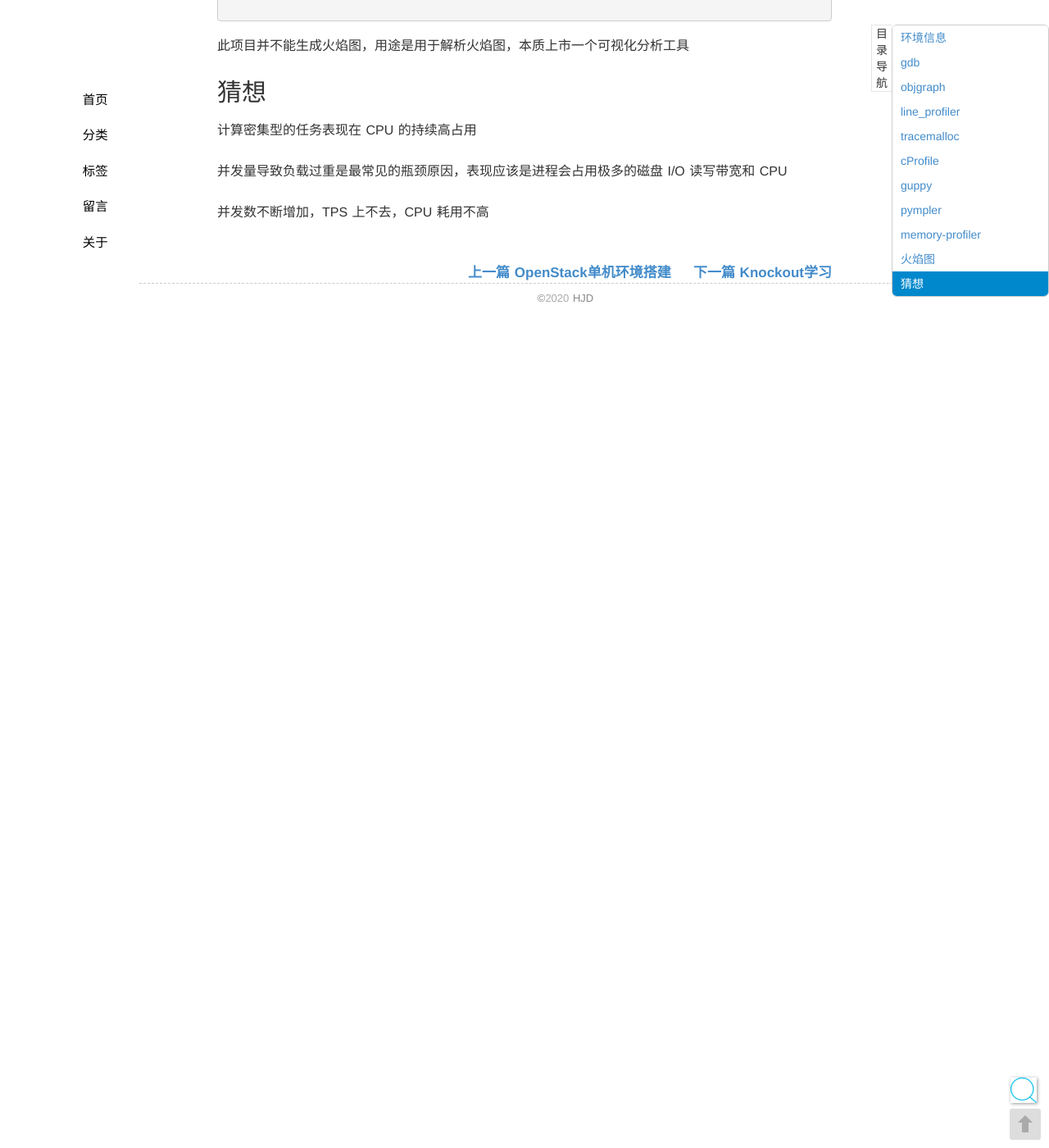
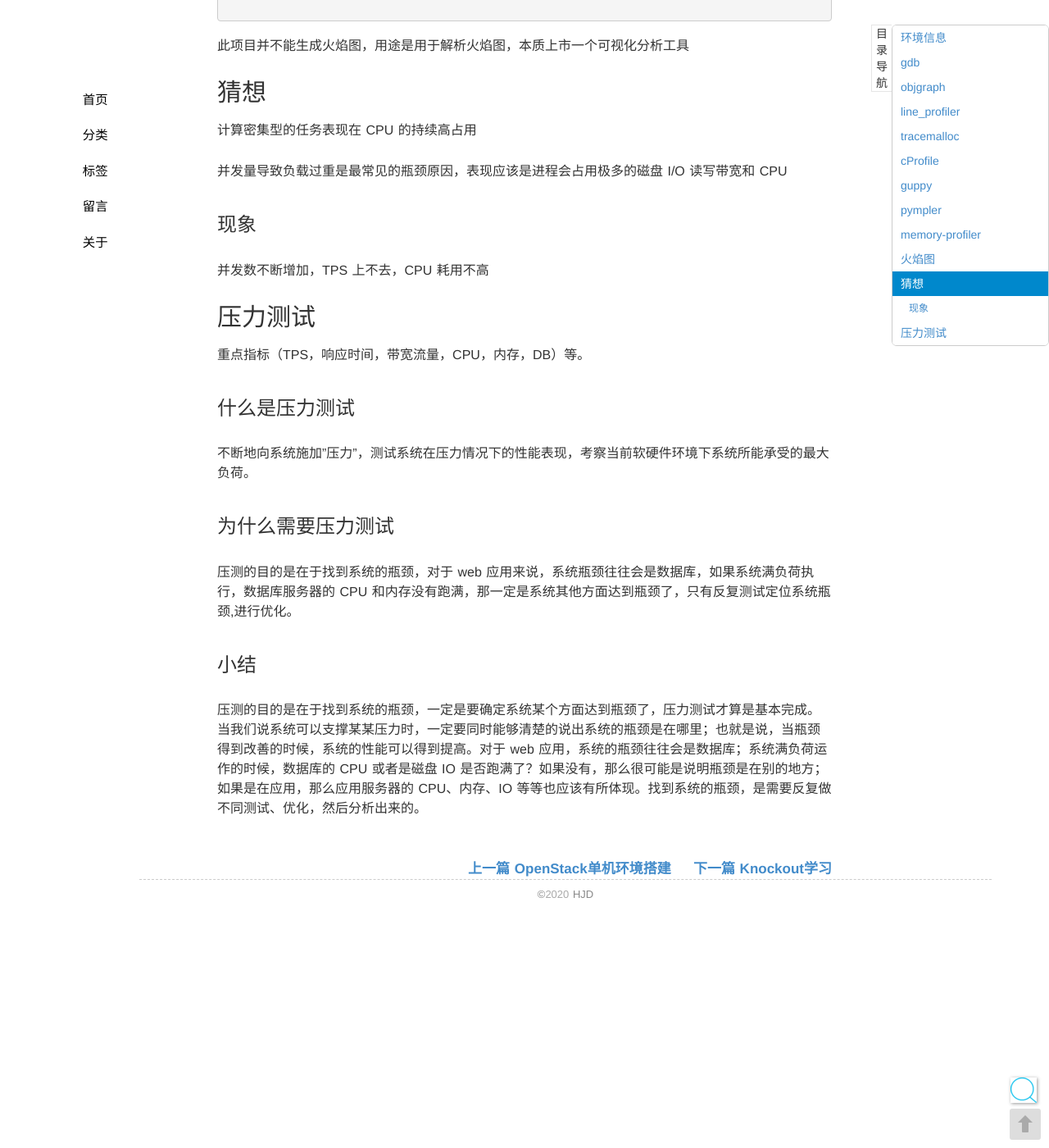
Before and after one commit to seekplum/seekplum.github.io, a Jekyll site: the page built from _posts/2019-05-09-python-performance-analysis.md, in a window 1280 px wide and 1400 px high, scrolled down 3070 px. Shown: the whole window at 82% size. Built offline with Jekyll 4.4.1, drawn with Linux system fonts in a browser that asks for light colours; comment, search, counter and statistics services are not loaded.

Commit message:
MOD: 增加压力测试部分描述

```diff
--- a/_posts/2019-05-09-python-performance-analysis.md
+++ b/_posts/2019-05-09-python-performance-analysis.md
@@ -145,4 +145,22 @@ python run.py
 
 并发量导致负载过重是最常见的瓶颈原因，表现应该是进程会占用极多的磁盘 I/O 读写带宽和 CPU
 
+### 现象
+
 并发数不断增加，TPS 上不去，CPU 耗用不高
+
+## 压力测试
+
+重点指标（TPS，响应时间，带宽流量，CPU，内存，DB）等。
+
+### 什么是压力测试
+
+不断地向系统施加”压力”，测试系统在压力情况下的性能表现，考察当前软硬件环境下系统所能承受的最大负荷。
+
+### 为什么需要压力测试
+
+压测的目的是在于找到系统的瓶颈，对于 web 应用来说，系统瓶颈往往会是数据库，如果系统满负荷执行，数据库服务器的 CPU 和内存没有跑满，那一定是系统其他方面达到瓶颈了，只有反复测试定位系统瓶颈,进行优化。
+
+### 小结
+
+压测的目的是在于找到系统的瓶颈，一定是要确定系统某个方面达到瓶颈了，压力测试才算是基本完成。当我们说系统可以支撑某某压力时，一定要同时能够清楚的说出系统的瓶颈是在哪里；也就是说，当瓶颈得到改善的时候，系统的性能可以得到提高。对于 web 应用，系统的瓶颈往往会是数据库；系统满负荷运作的时候，数据库的 CPU 或者是磁盘 IO 是否跑满了？如果没有，那么很可能是说明瓶颈是在别的地方；如果是在应用，那么应用服务器的 CPU、内存、IO 等等也应该有所体现。找到系统的瓶颈，是需要反复做不同测试、优化，然后分析出来的。
```
